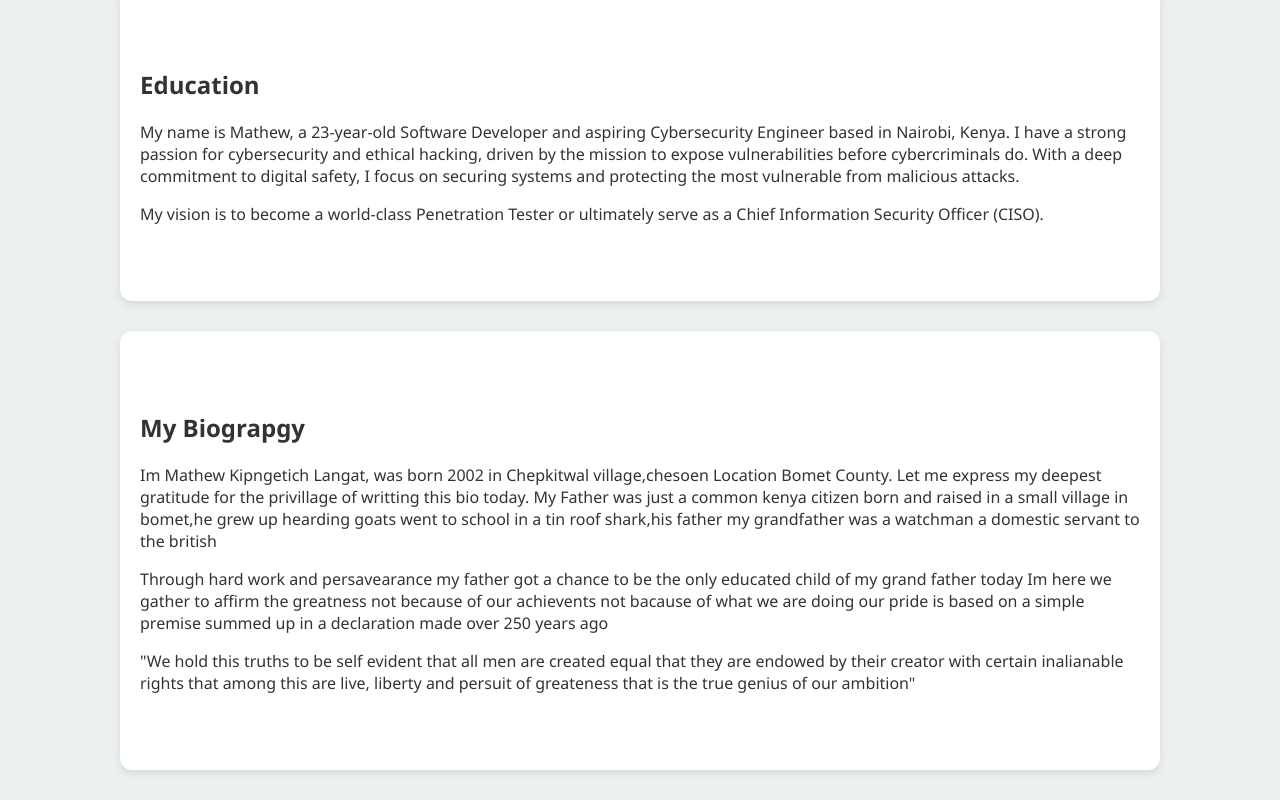
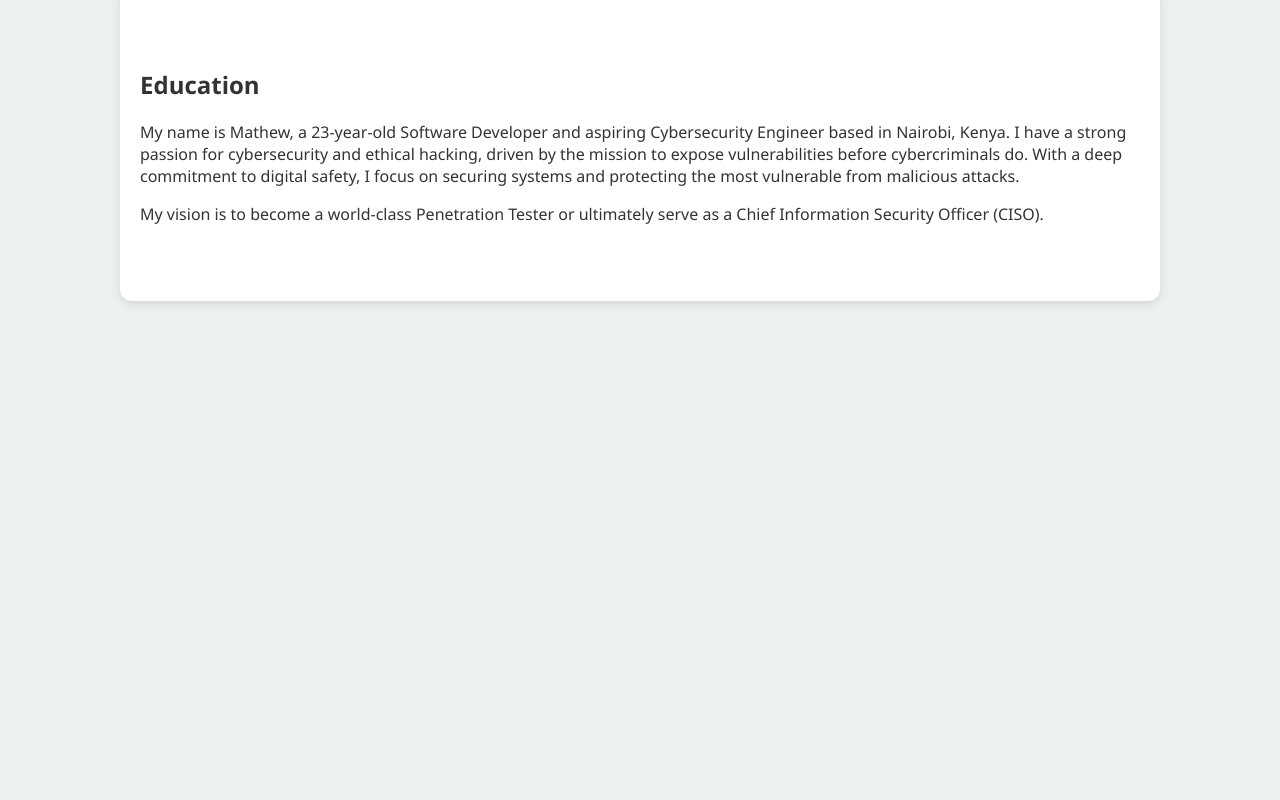
Before and after one commit to mathewkips/Portfolio, a plain HTML site: page index.html in a window 1280 px wide. Shown: the part 2732-3532 px from the top of the page. After the commit the page ends 3063 px from the top, so only its background shows below. Drawn offline with Linux system fonts and the light colour scheme.

Commit message:
Update index.html

```diff
--- a/index.html
+++ b/index.html
@@ -103,57 +103,5 @@
       I focus on securing systems and protecting the most vulnerable from malicious attacks.</p>
     <p>My vision is to become a world-class Penetration Tester or ultimately serve as a Chief Information Security Officer (CISO).</p>
   </section>
-
-  <section id="biography" class="section biography">
- <h2>My Biograpgy</h2>
- <p>Im Mathew Kipngetich Langat, was born 2002 in Chepkitwal village,chesoen Location Bomet County.
-  Let me express my deepest gratitude for the privillage of writting this bio today.
-  My Father was just a common kenya citizen born and raised in a small village in bomet,he grew up hearding goats
-  went to school in a tin roof shark,his father my grandfather was a watchman a domestic servant to the british
-  <p>Through hard work and persavearance my father got a chance to be the only educated child of my grand father
-  today Im here we gather to affirm the greatness not because of our achievents not bacause of what we are doing our pride
-  is based on a simple premise summed up in a declaration made over 250 years ago</p>
-  <p>"We hold this truths to be self evident that all men are created equal that they are endowed by their creator with certain inalianable rights
-  that among this are live, liberty and persuit of greateness that is the true genius of our ambition"</p>
-
- </p>
-  </section>
-</body>
+ </body>
 </html>
-<!-- <!DOCTYPE html>
-<html lang="en">
-<head>
-  <meta charset="UTF-8">
-  <meta http-equiv="X-UA-Compatible" content="IE=edge">
-  <meta name="viewport" content="width=device-width, initial-scale=1.0">
-  <title>Mathew Kipngetich</title>
-  <link rel="stylesheet" href="style.css">
-</head>
-<body>
-  <header>
-    <nav>
-      <ul class="nav-links">
-        <li><a href="home">Home</a></li>
-      <li><a href="#about">About</a></li>
-      <li><a href="#skills">Skills</a></li>
-      <li><a href="#projects">Projects</a></li>
-      <li><a href="#contacts">Contacts</a></li>
-      <li><a href="#experience">Experience</a></li>
-      <li><a href="#bio">Bio</a></li>
-
-
-
-
-
-      </ul>
-    </nav>
-  </header>
-  <section id="home" class="section home">
-    <img src="logo.png" alt="Mathew Kip" class="profile-pic">
-    <h1>Mathew Kipngetich</h1>
-    <h2>Software developer</h2>
-
-  </section>
-
-</body>
-</html> -->
```
